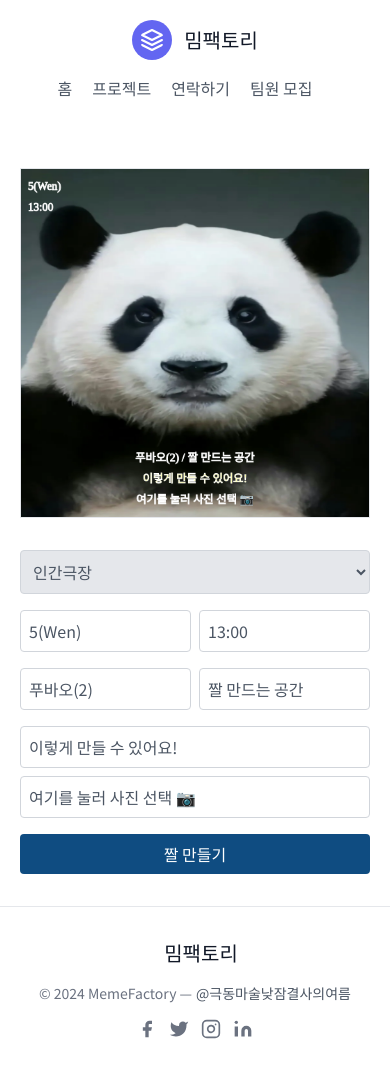
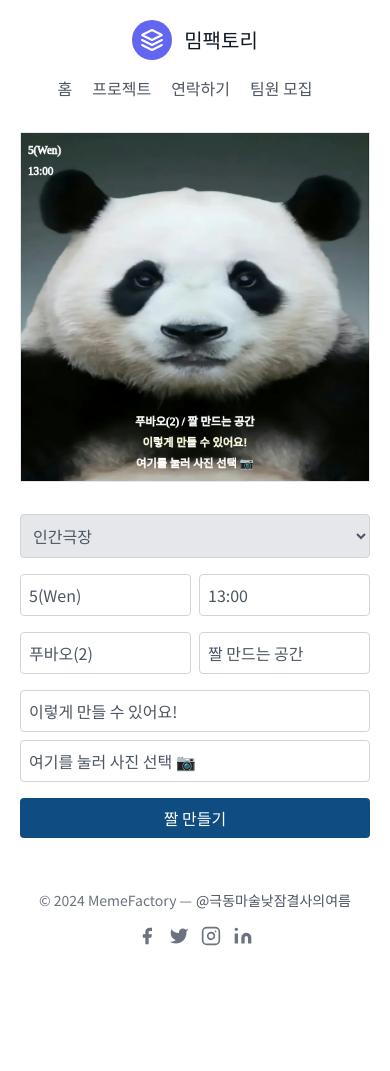
Before and after one commit to meffy2020/MemeFactory, a Next.js app: page / in a window 390 px wide. After the commit the page ends 978 px from the top, so only its background shows below. Built offline with nearby package versions, Linux system fonts and the light colour scheme.

Commit message:
모바일화면에서 헤더 이미지 사이 페딩 줄이기 푸터 밈팩토리 텍스트 삭제

```diff
--- a/components/footer.js
+++ b/components/footer.js
@@ -1,8 +1,9 @@
 export default function Footer() {
     return (
-        <footer className="text-gray-600 body-font border-t border-gray-200">
+      <div>
+        <footer className="text-gray-600 body-font">
           <div className="container px-5 py-8 mx-auto flex items-center sm:flex-row flex-col">
-                <a className="flex title-font font-medium items-center md:justify-start justify-center text-gray-900">
+            <a className="flex title-font font-medium items-center md:justify-start justify-center text-gray-900 hidden sm:block">
               <span className="ml-3 text-xl">밈팩토리</span>
             </a>
             <p className="text-sm text-gray-500 sm:ml-4 sm:pl-4 sm:border-l-2 sm:border-gray-200 sm:py-2 sm:mt-0 mt-4">
@@ -75,5 +76,6 @@ export default function Footer() {
             </span>
           </div>
         </footer>
+      </div>
     );
   }
--- a/pages/index.js
+++ b/pages/index.js
@@ -85,8 +85,8 @@ const Home = () => {
 
   return (
     <Layout>
-      <section className="text-gray-600 body-font flex-grow pt-4 md:pt-8">
-        <div className="container mx-auto flex flex-col items-center justify-center px-5 py-8 md:flex-row md:space-x-16 md:justify-center">
+      <section className="text-gray-600 body-font flex-grow pt-1 md:pt-8">
+        <div className="container mx-auto flex flex-col items-center justify-center px-5 py-1 md:py-8 md:flex-row md:space-x-16 md:justify-center">
           <div className="w-full max-w-4xl flex flex-col md:flex-row items-center justify-center md:space-x-8 space-y-4 md:space-y-0">
             <div className="lg:max-w-lg lg:w-1/2 md:w-1/2 w-full mb-4 md:mb-0" onClick={() => document.getElementById('imageUpload')?.click()}>
               <canvas
@@ -94,7 +94,7 @@ const Home = () => {
                 id="memeCanvas"
                 width="500"
                 height="500"
-                className="border cursor-pointer w-full h-auto"
+                className="border cursor-pointer w-full h-auto mt-1 md:mt-0"
               />
               <input
                 type="file"
```
Lines whose indentation alone changed are shown as unchanged.
